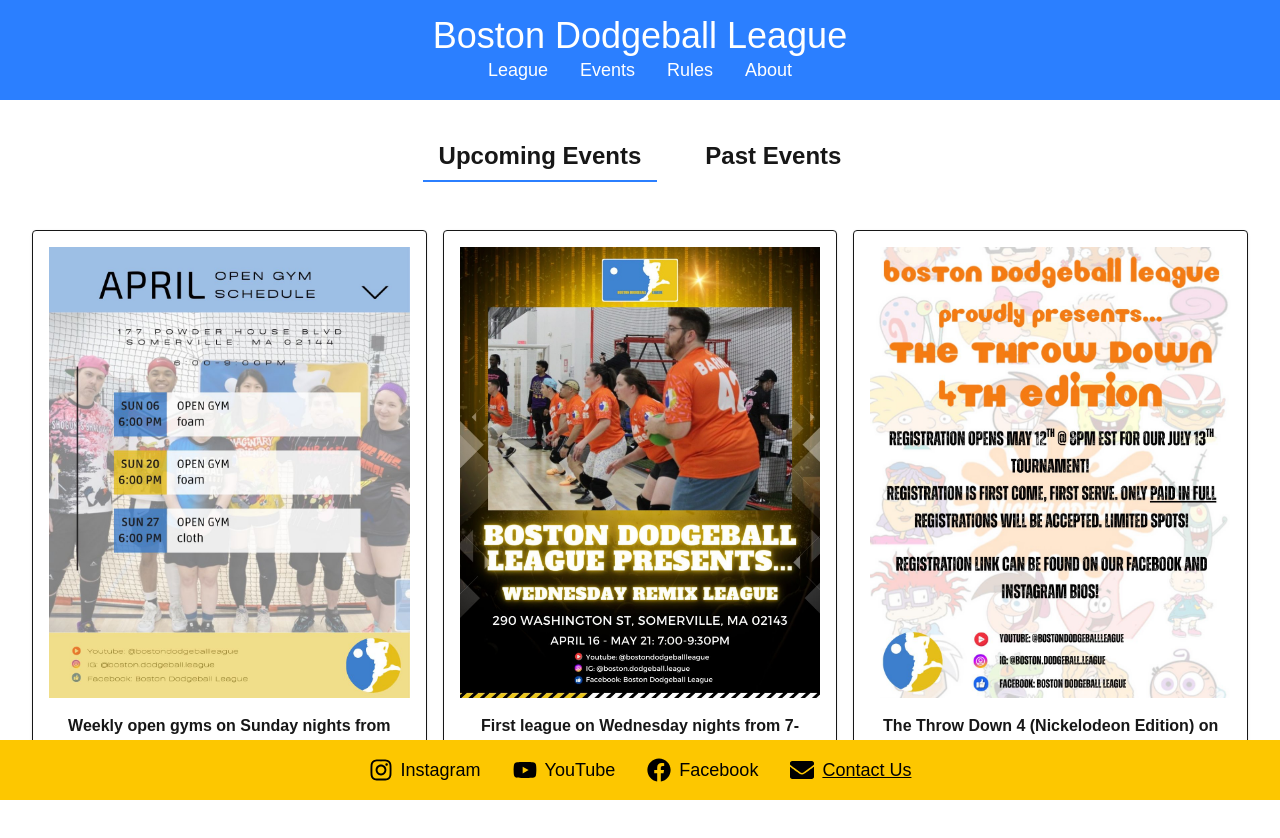
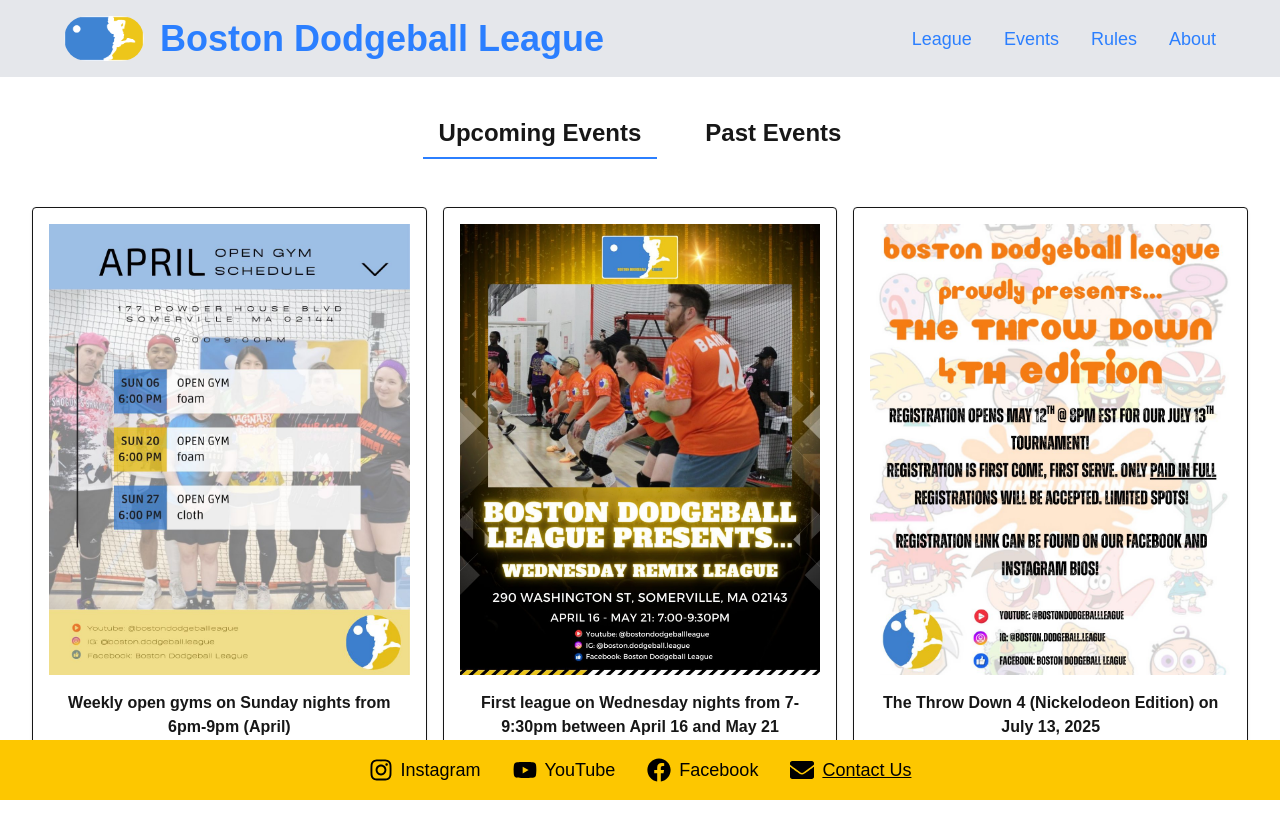
Before and after one commit to jsartin513/bdl-site, a Next.js app: page /events in a window 1280 px wide. Shown: the top 838 px of the page. Built offline with nearby package versions, Linux system fonts and the light colour scheme.

Commit message:
Add logo to navbar

```diff
--- a/app/layout.tsx
+++ b/app/layout.tsx
@@ -1,7 +1,8 @@
 import type { Metadata } from "next";
 import { Geist, Geist_Mono } from "next/font/google";
 import "./globals.css";
-import Link from 'next/link';
+import Link from "next/link";
+import Image from "next/image"; // Import Image component
 import { FaInstagram, FaYoutube, FaFacebook, FaEnvelope } from "react-icons/fa"; // Import icons
 
 const geistSans = Geist({
@@ -30,43 +31,80 @@
         className={`${geistSans.variable} ${geistMono.variable} antialiased`}
       >
         <div className="min-h-screen flex flex-col">
-          <header className="bg-blue-500 text-white p-4 text-center">
-            <h1 className="text-4xl">Boston Dodgeball League</h1>
-            <nav>
-              <ul className="flex justify-center space-x-8">
-                <li className="text-lg"><Link href="/league">League</Link></li>
-                <li className="text-lg"><Link href="/events">Events</Link></li>
-                <li className="text-lg"><Link href="/rules">Rules</Link></li>
-                <li className="text-lg"><Link href="/about">About</Link></li>
-              </ul>
-            </nav>
+          <header className="bg-gray-200 text-blue-500 p-4">
+            <div className="max-w-6xl mx-auto flex items-center justify-between">
+              {/* Logo */}
+              <div className="flex items-center space-x-4">
+                <Image
+                  src="/images/bdl_logo.png" // Replace with the correct path to your logo
+                  alt="Boston Dodgeball League Logo"
+                  width={80}
+                  height={50}
+                  className="rounded-full"
+                />
+                <h1 className="text-4xl font-bold">Boston Dodgeball League</h1>
+              </div>
+              {/* Navigation */}
+              <nav>
+                <ul className="flex justify-center space-x-8">
+                  <li className="text-lg">
+                    <Link href="/league">League</Link>
+                  </li>
+                  <li className="text-lg">
+                    <Link href="/events">Events</Link>
+                  </li>
+                  <li className="text-lg">
+                    <Link href="/rules">Rules</Link>
+                  </li>
+                  <li className="text-lg">
+                    <Link href="/about">About</Link>
+                  </li>
+                </ul>
+              </nav>
+            </div>
           </header>
-          <main className="flex-grow mb-16">
-            {children}
-          </main>
+          <main className="flex-grow mb-16">{children}</main>
           <footer className="bg-yellow-400 text-black p-4 text-center fixed bottom-0 w-full">
             <ul className="flex justify-center space-x-8">
               <li className="flex items-center space-x-2">
                 <FaInstagram className="text-2xl" aria-label="Instagram" />
-                <a href="https://www.instagram.com/boston.dodgeball.league/" target="_blank" rel="noopener noreferrer" className="text-lg">
+                <a
+                  href="https://www.instagram.com/boston.dodgeball.league/"
+                  target="_blank"
+                  rel="noopener noreferrer"
+                  className="text-lg"
+                >
                   Instagram
                 </a>
               </li>
               <li className="flex items-center space-x-2">
                 <FaYoutube className="text-2xl" aria-label="YouTube" />
-                <a href="https://www.youtube.com/@BostonDodgeballLeague" target="_blank" rel="noopener noreferrer" className="text-lg">
+                <a
+                  href="https://www.youtube.com/@BostonDodgeballLeague"
+                  target="_blank"
+                  rel="noopener noreferrer"
+                  className="text-lg"
+                >
                   YouTube
                 </a>
               </li>
               <li className="flex items-center space-x-2">
                 <FaFacebook className="text-2xl" aria-label="Facebook" />
-                <a href="https://www.facebook.com/profile.php?id=61558561226354" target="_blank" rel="noopener noreferrer" className="text-lg">
+                <a
+                  href="https://www.facebook.com/profile.php?id=61558561226354"
+                  target="_blank"
+                  rel="noopener noreferrer"
+                  className="text-lg"
+                >
                   Facebook
                 </a>
               </li>
               <li className="flex items-center space-x-2">
                 <FaEnvelope className="text-2xl" aria-label="Email" />
-                <a href="mailto:bostondodgeballleague@gmail.com" className="text-lg underline">
+                <a
+                  href="mailto:bostondodgeballleague@gmail.com"
+                  className="text-lg underline"
+                >
                   Contact Us
                 </a>
               </li>
```
